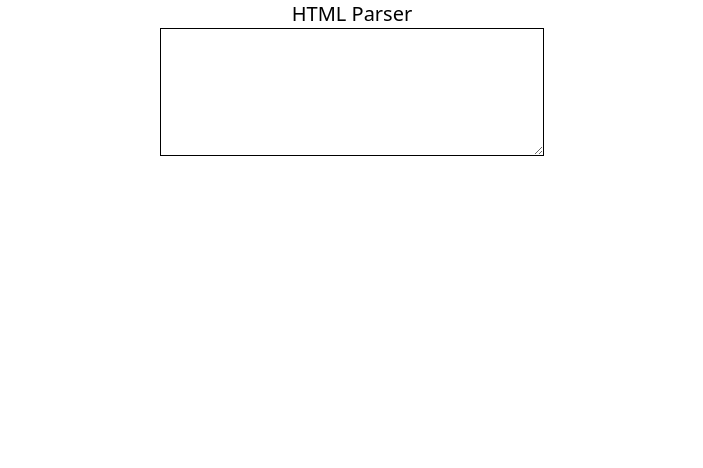
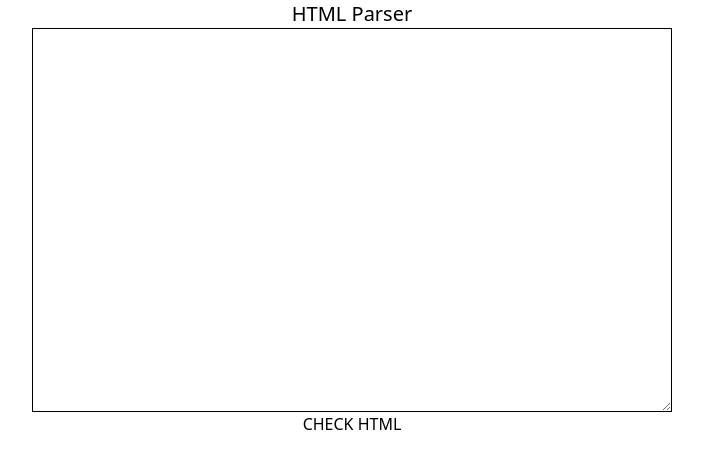
Before and after one commit to benjaminkitson/html-checker, a React (Create React App) app: page / in a window 1280 px wide. Shown: the top 468 px of the page, without its empty margins (288-991 px from the left). Built offline with nearby package versions, Linux system fonts and the light colour scheme.

Commit message:
added hook and checker, more jsx

```diff
--- a/src/App.js
+++ b/src/App.js
@@ -1,10 +1,21 @@
 import "./App.css";
+import useCheckHtml from "./utils/use-check-html";
 
 function App() {
+    const [html, setHtml, checkHtml] = useCheckHtml("");
+
     return (
         <div className="App">
             <h1 className="text-xl">HTML Parser</h1>
-            <textarea className="h-32 w-96 border border-black align-top" />
+            <div className="flex w-full flex-col items-center justify-center">
+                <textarea
+                    className="h-96 w-1/2 border border-black align-top"
+                    wrap="off"
+                    value={html}
+                    onChange={(e) => setHtml(e.target.value)}
+                />
+                <button onClick={() => checkHtml()}>CHECK HTML</button>
+            </div>
         </div>
     );
 }
--- /dev/null
+++ b/src/utils/check-html.js
@@ -0,0 +1,34 @@
+export default function checkHtml(html) {
+    const validTags = ["div", "p", "h1", "h2"]
+
+    const currentCharInfo = {
+        isTag: false,
+        isChild: false,
+        currentTag: undefined,
+        isValidTag: false,
+        errorCount: 0
+    }
+
+    const chars = html.split("");
+
+    chars.forEach((char, index) => {
+        const { isTag, isChild, currentTag, isValidTag, errorCount } = currentCharInfo;
+        const isTagStart = char === "<";
+        const isTagEnd = char === ">";
+        const isClosingTag === isTag && char === "/";
+
+        if (!isTag && !isChild && !isTagStart) {
+            errorCount++
+        }
+
+        if (isTag && !isClosingTag) {
+            currentTag += char
+        }
+
+        if (isTagStart) {
+            currentCharInfo.isTag = true
+            currentCharInfo.currentTag = ""
+        }
+
+    })
+}
--- /dev/null
+++ b/src/utils/use-check-html.js
@@ -0,0 +1,7 @@
+import { useState } from "react";
+
+export default function useCheckHtml(content) {
+    const [html, setHtml] = useState(content);
+    const checkHtml = () => console.log(html);
+    return [html, setHtml, checkHtml];
+}
```
Also changed, not shown: src/Utils/parser.js (deleted).
